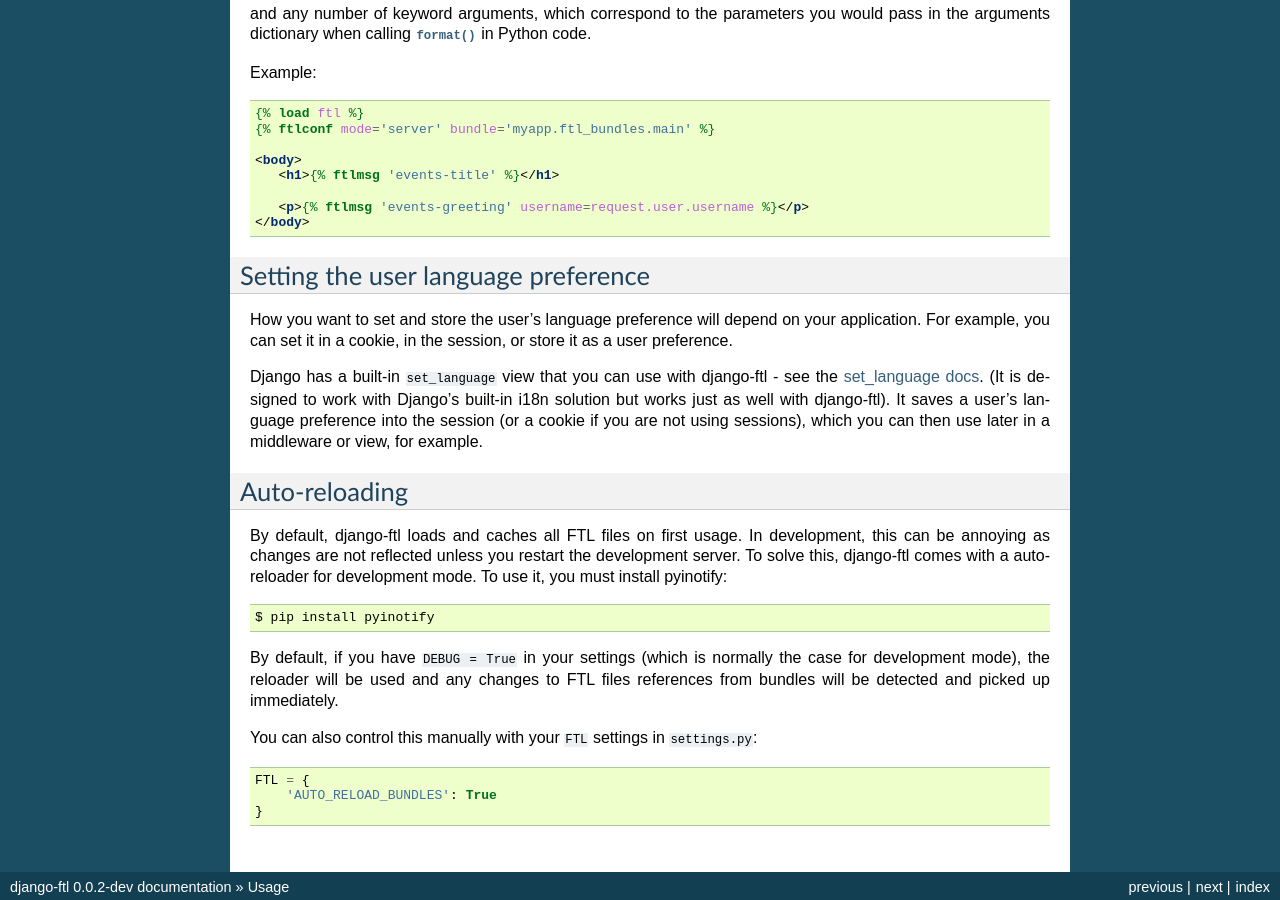
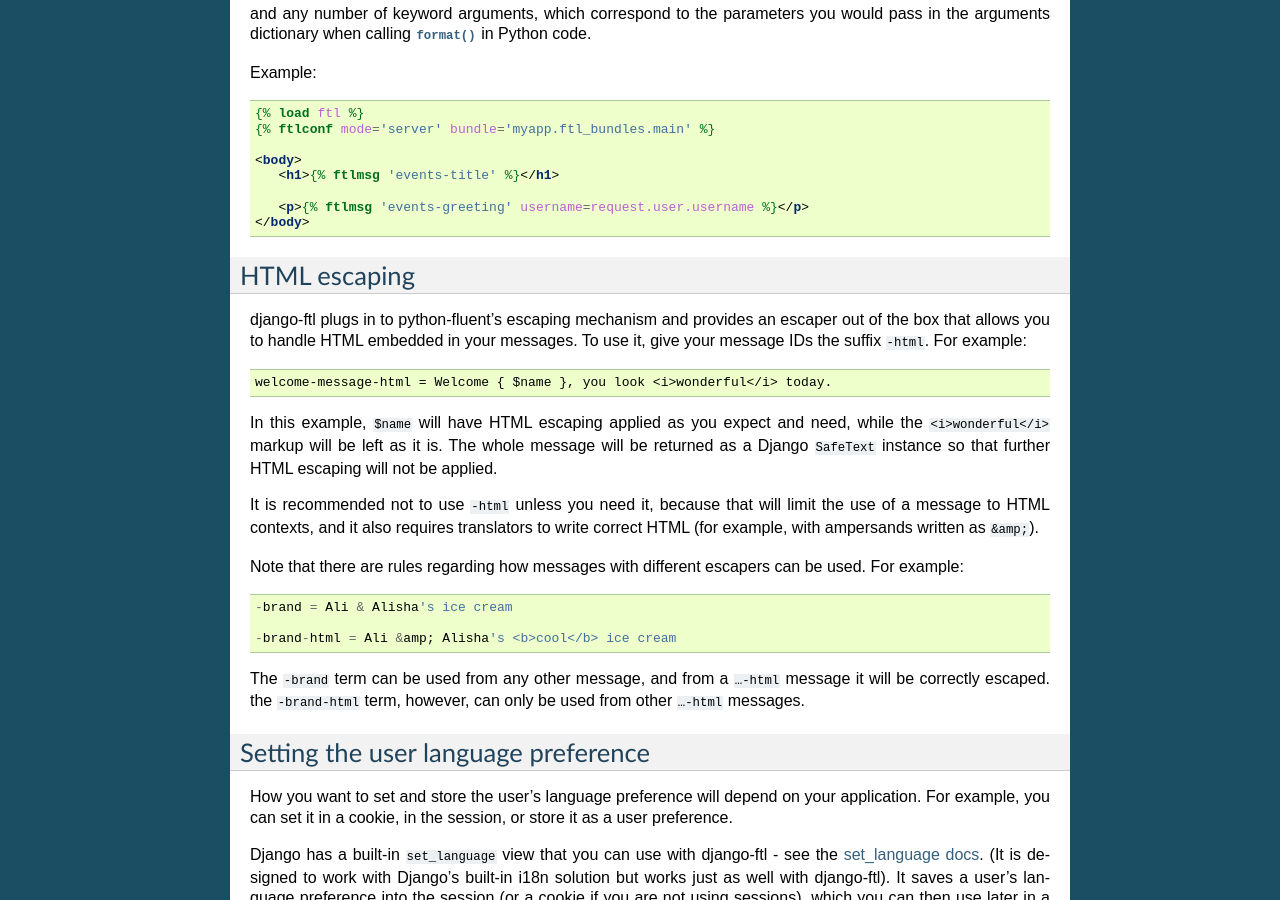
Before and after one commit to django-ftl/django-ftl, a Sphinx documentation site: the page built from docs/usage.rst, in a window 1280 px wide and 900 px high, scrolled down 6371 px. Built offline with Sphinx 7.4.7, drawn with Linux system fonts in a browser that asks for light colours; some of the changed text lies outside the part shown.

Commit message:
docs regarding HTML escaping

```diff
--- a/docs/usage.rst
+++ b/docs/usage.rst
@@ -449,6 +449,36 @@ Example:
 
 .. _setting-user-language:
 
+HTML escaping
+-------------
+
+django-ftl plugs in to python-fluent's escaping mechanism and provides an
+escaper out of the box that allows you to handle HTML embedded in your messages.
+To use it, give your message IDs the suffix ``-html``. For example::
+
+   welcome-message-html = Welcome { $name }, you look <i>wonderful</i> today.
+
+In this example, ``$name`` will have HTML escaping applied as you expect and
+need, while the ``<i>wonderful</i>`` markup will be left as it is. The whole
+message will be returned as a Django ``SafeText`` instance so that further HTML
+escaping will not be applied.
+
+It is recommended not to use ``-html`` unless you need it, because that will
+limit the use of a message to HTML contexts, and it also requires translators to
+write correct HTML (for example, with ampersands written as ``&amp;``).
+
+Note that there are rules regarding how messages with different escapers can be
+used. For example::
+
+  -brand = Ali & Alisha's ice cream
+
+  -brand-html = Ali &amp; Alisha's <b>cool</b> ice cream
+
+The ``-brand`` term can be used from any other message, and from a ``…-html``
+message it will be correctly escaped. the ``-brand-html`` term, however, can
+only be used from other ``…-html`` messages.
+
+
 Setting the user language preference
 ------------------------------------
 
```
